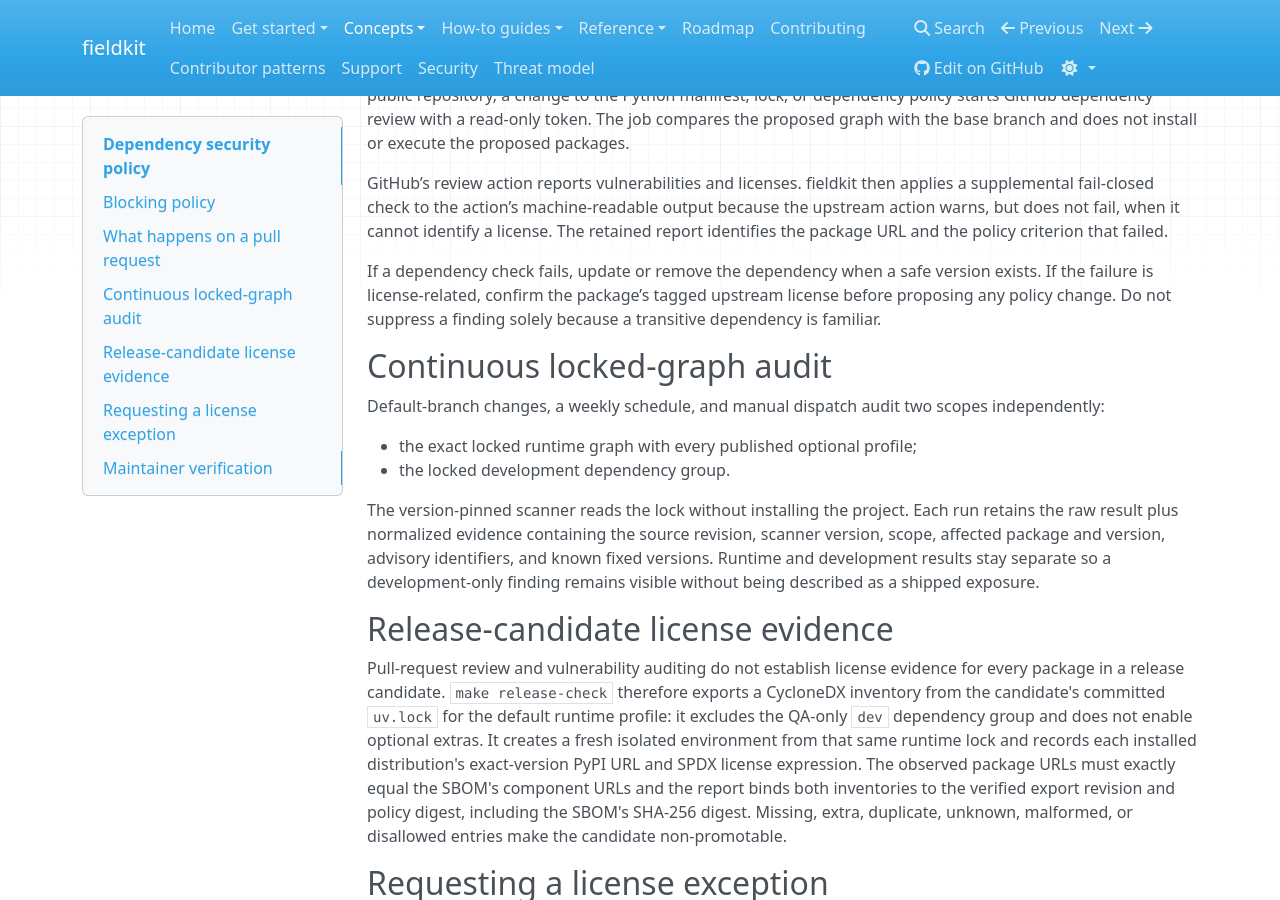
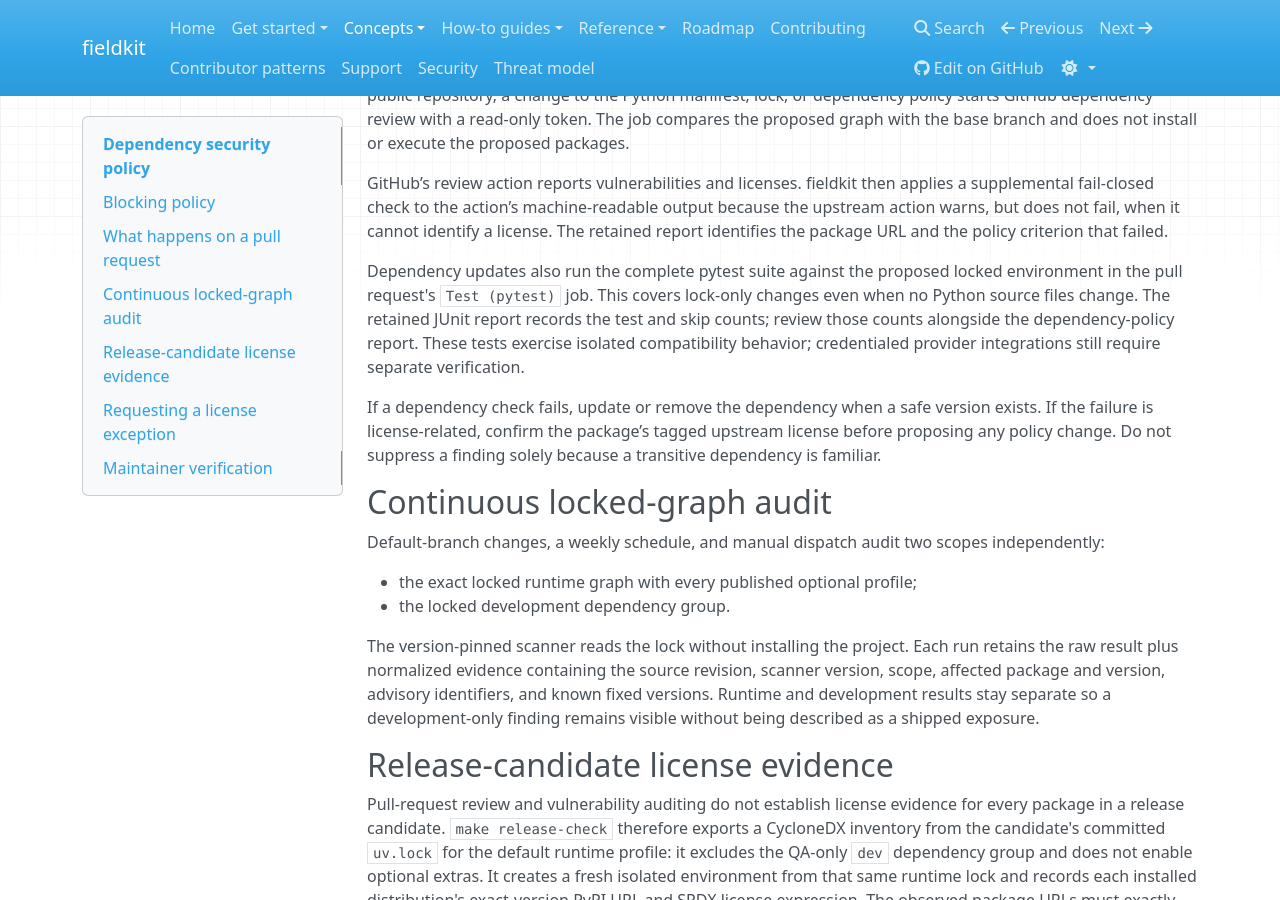
Before and after one commit to mpeter/fieldkit-cli, an MkDocs documentation site: the page built from docs/dependency-security.md, in a window 1280 px wide and 900 px high, scrolled down 632 px. Built offline with MkDocs 1.6.1, drawn with Linux system fonts in a browser that asks for light colours; nearby versions of some CDN libraries.

Commit message:
docs(deps): document compatibility checks and refresh lock review evidence

```diff
--- a/docs/dependency-security.md
+++ b/docs/dependency-security.md
@@ -32,6 +32,12 @@ GitHub’s review action reports vulnerabilities and licenses. fieldkit then app
 fail-closed check to the action’s machine-readable output because the upstream action warns, but
 does not fail, when it cannot identify a license. The retained report identifies the package URL and
 the policy criterion that failed.
+
+Dependency updates also run the complete pytest suite against the proposed locked environment in
+the pull request's `Test (pytest)` job. This covers lock-only changes even when no Python source
+files change. The retained JUnit report records the test and skip counts; review those counts
+alongside the dependency-policy report. These tests exercise isolated compatibility behavior;
+credentialed provider integrations still require separate verification.
 
 If a dependency check fails, update or remove the dependency when a safe version exists. If the
 failure is license-related, confirm the package’s tagged upstream license before proposing any
```
Also changed, not shown: changelog.d/update-python-dependencies.md (added, +5 -0 lines), docs/documentation-contract.json.
